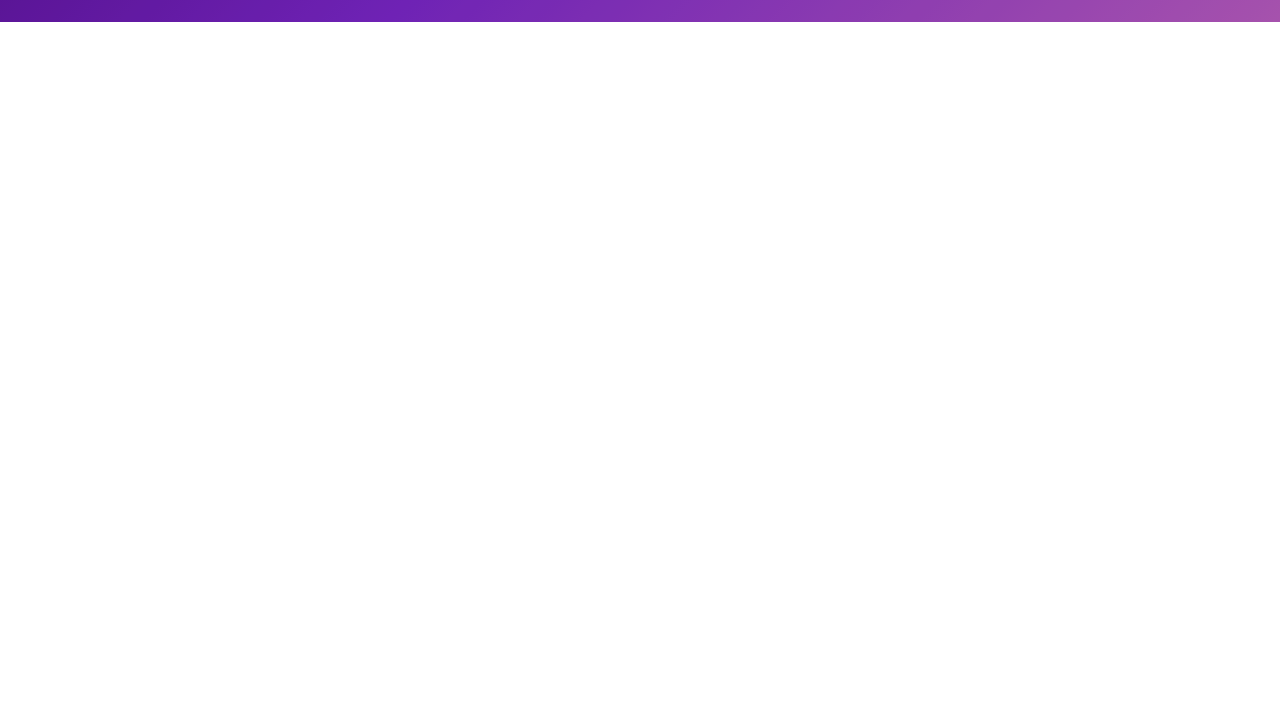
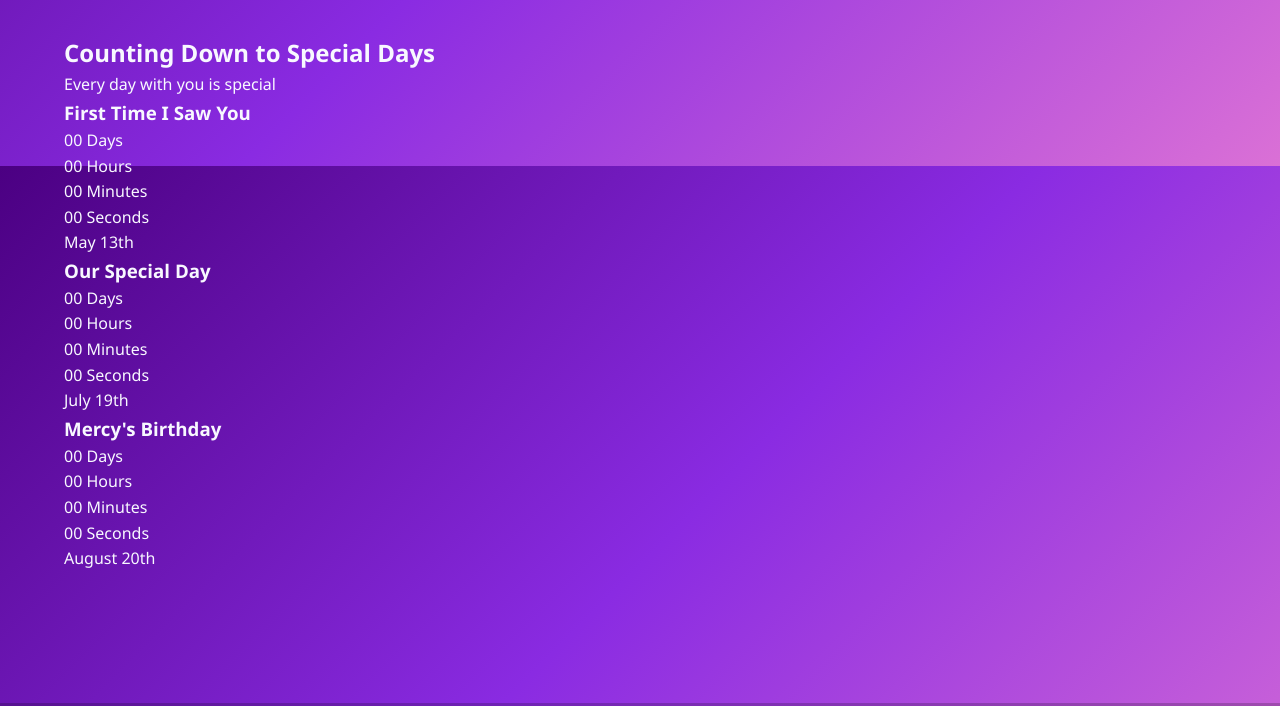
Before and after one commit to Methuselahmnm/hey_mercy, a plain HTML site: page index.html in a window 1280 px wide. Shown: the part 6234-6940 px from the top of the page. Before the commit the page ends 6256 px from the top, so only its background shows below. Drawn offline with Linux system fonts and the light colour scheme.

Commit message:
Update index.html

```diff
--- a/index.html
+++ b/index.html
@@ -192,6 +192,86 @@
         </p>
     </section>
 
+    <!-- Countdown Section -->
+<section id="countdown" class="countdown">
+    <h2>Counting Down to Special Days</h2>
+    <p class="countdown-subtitle">Every day with you is special</p>
+
+    <div class="countdown-container">
+        <!-- First Meeting -->
+        <div class="countdown-item">
+            <h3>First Time I Saw You</h3>
+            <div class="countdown-timer" data-date="2025-05-13">
+                <div class="time-unit">
+                    <span class="number" id="days1">00</span>
+                    <span class="label">Days</span>
+                </div>
+                <div class="time-unit">
+                    <span class="number" id="hours1">00</span>
+                    <span class="label">Hours</span>
+                </div>
+                <div class="time-unit">
+                    <span class="number" id="minutes1">00</span>
+                    <span class="label">Minutes</span>
+                </div>
+                <div class="time-unit">
+                    <span class="number" id="seconds1">00</span>
+                    <span class="label">Seconds</span>
+                </div>
+            </div>
+            <p class="countdown-date">May 13th</p>
+        </div>
+
+        <!-- Special Day -->
+        <div class="countdown-item">
+            <h3>Our Special Day</h3>
+            <div class="countdown-timer" data-date="2025-07-19">
+                <div class="time-unit">
+                    <span class="number" id="days2">00</span>
+                    <span class="label">Days</span>
+                </div>
+                <div class="time-unit">
+                    <span class="number" id="hours2">00</span>
+                    <span class="label">Hours</span>
+                </div>
+                <div class="time-unit">
+                    <span class="number" id="minutes2">00</span>
+                    <span class="label">Minutes</span>
+                </div>
+                <div class="time-unit">
+                    <span class="number" id="seconds2">00</span>
+                    <span class="label">Seconds</span>
+                </div>
+            </div>
+            <p class="countdown-date">July 19th</p>
+        </div>
+
+        <!-- Birthday -->
+        <div class="countdown-item">
+            <h3>Mercy's Birthday</h3>
+            <div class="countdown-timer" data-date="2025-08-20">
+                <div class="time-unit">
+                    <span class="number" id="days3">00</span>
+                    <span class="label">Days</span>
+                </div>
+                <div class="time-unit">
+                    <span class="number" id="hours3">00</span>
+                    <span class="label">Hours</span>
+                </div>
+                <div class="time-unit">
+                    <span class="number" id="minutes3">00</span>
+                    <span class="label">Minutes</span>
+                </div>
+                <div class="time-unit">
+                    <span class="number" id="seconds3">00</span>
+                    <span class="label">Seconds</span>
+                </div>
+            </div>
+            <p class="countdown-date">August 20th</p>
+        </div>
+    </div>
+</section>
+
     <!-- Footer -->
     <footer>
         <div class="social-links">
```
